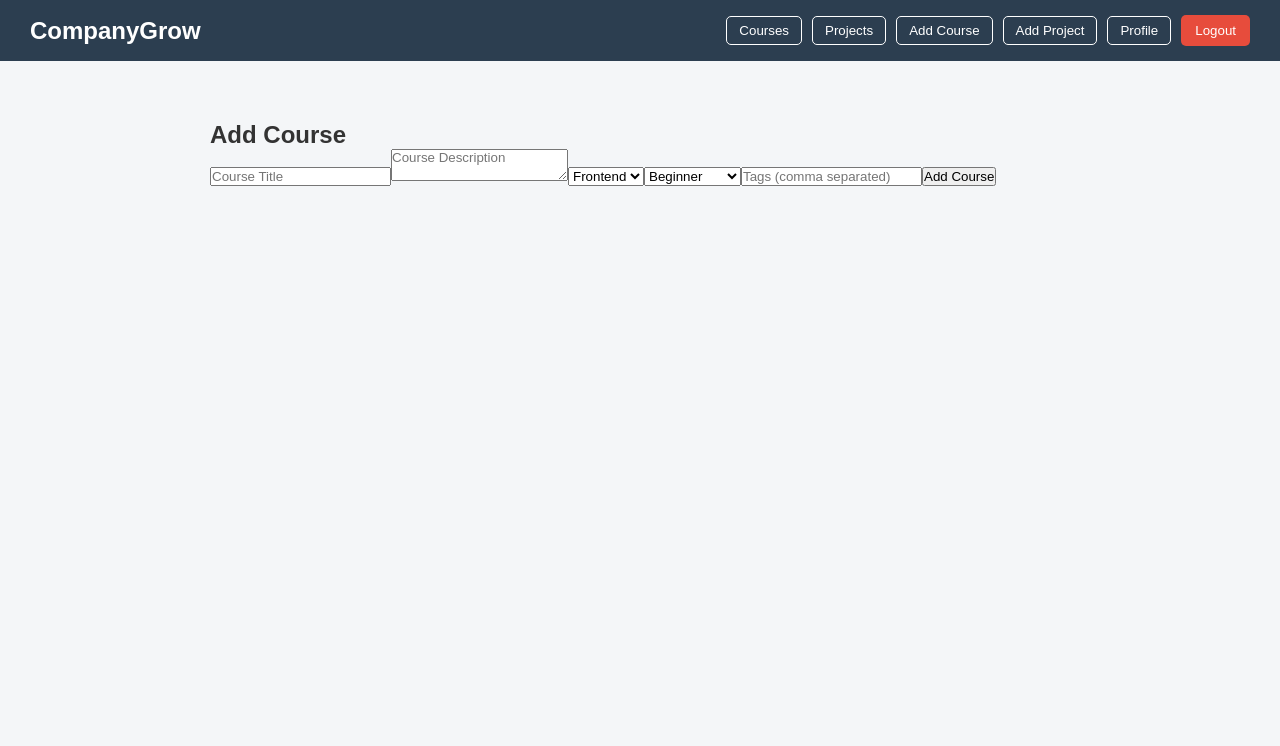
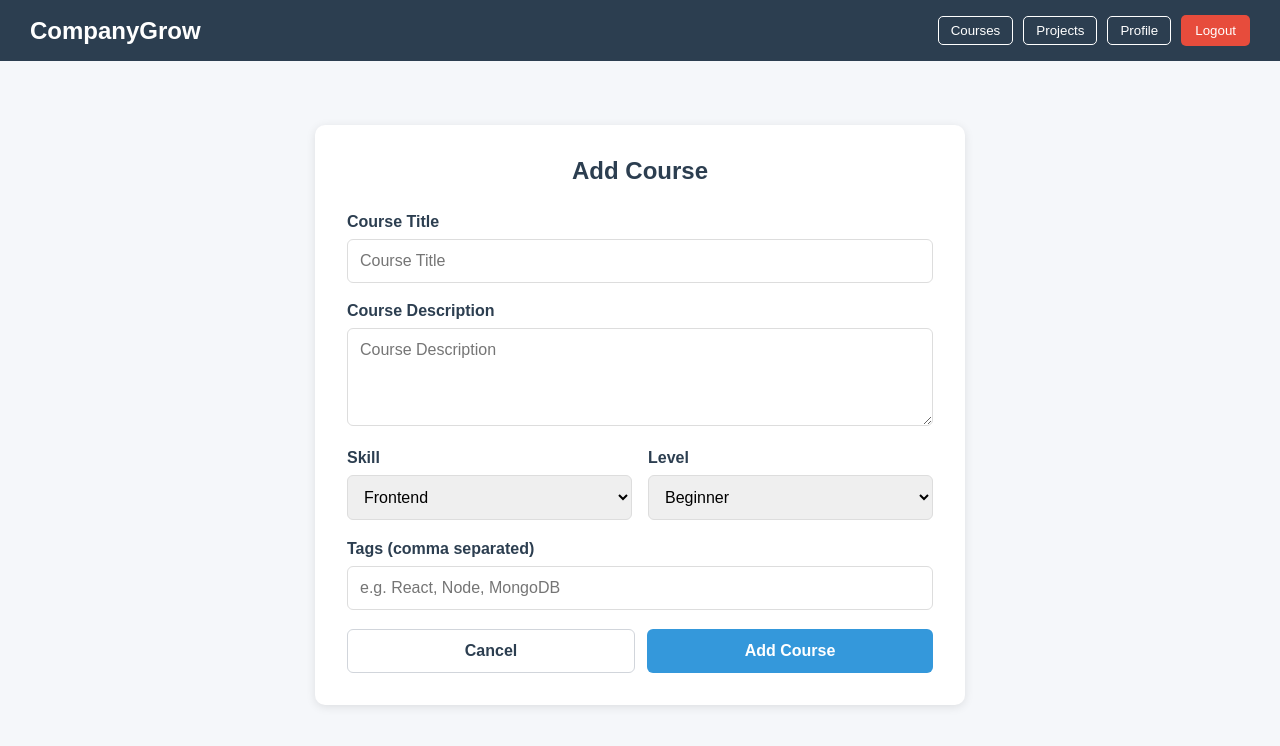
Before and after one commit to rehan-005/CompanyGrow-app, a React (Create React App) app in the folder frontend/: page /admin/add-course in a window 1280 px wide. Shown: the top 746 px of the page. Built offline with nearby package versions, Linux system fonts and the light colour scheme; sample sign-in values are in the browser's storage.

Commit message:
Added css in Admin side

```diff
--- a/frontend/src/components/Navbar.js
+++ b/frontend/src/components/Navbar.js
@@ -30,19 +30,6 @@ function Navbar() {
           <>
             <button className="nav-btn" onClick={() => navigate("/projects")}>
               Projects
-            </button>
-
-            <button
-              className="nav-btn"
-              onClick={() => navigate("/admin/add-course")}
-            >
-              Add Course
-            </button>
-            <button
-              className="nav-btn"
-              onClick={() => navigate("/admin/add-project")}
-            >
-              Add Project
             </button>
           </>
         )}
--- /dev/null
+++ b/frontend/src/pages/AddCourse.css
@@ -0,0 +1,126 @@
+.add-course-container {
+  min-height: 100vh;
+  background-color: #f5f7fa;
+  padding: 2rem 0;
+}
+
+.add-course-form {
+  max-width: 650px;
+  margin: 2rem auto;
+  padding: 2rem;
+  background: white;
+  border-radius: 10px;
+  box-shadow: 0 2px 10px rgba(0, 0, 0, 0.1);
+}
+
+.add-course-form h2 {
+  text-align: center;
+  color: #2c3e50;
+  margin-bottom: 1.75rem;
+}
+
+.add-course-error {
+  background-color: #fde8e8;
+  color: #c53030;
+  padding: 0.75rem 1rem;
+  border-radius: 4px;
+  margin-bottom: 1.5rem;
+  font-size: 0.9rem;
+}
+
+.add-course-group {
+  margin-bottom: 1.2rem;
+}
+
+.add-course-group label {
+  display: block;
+  margin-bottom: 0.5rem;
+  font-weight: 600;
+  color: #2c3e50;
+}
+
+.add-course-group input,
+.add-course-group select,
+.add-course-group textarea {
+  width: 100%;
+  padding: 0.75rem;
+  border: 1px solid #ddd;
+  border-radius: 6px;
+  font-size: 1rem;
+  transition: border-color 0.3s;
+}
+
+.add-course-group input:focus,
+.add-course-group select:focus,
+.add-course-group textarea:focus {
+  outline: none;
+  border-color: #3498db;
+  box-shadow: 0 0 0 2px rgba(52, 152, 219, 0.2);
+}
+
+.add-course-grid {
+  display: grid;
+  grid-template-columns: repeat(2, minmax(0, 1fr));
+  gap: 1rem;
+}
+
+.add-course-actions {
+  display: flex;
+  gap: 0.75rem;
+  margin-top: 0.5rem;
+}
+
+.add-course-cancel {
+  flex: 1;
+  padding: 0.75rem;
+  background: white;
+  color: #2c3e50;
+  border: 1px solid #d1d5db;
+  border-radius: 6px;
+  font-size: 1rem;
+  font-weight: 600;
+  cursor: pointer;
+}
+
+.add-course-cancel:hover {
+  background-color: #f3f4f6;
+}
+
+.add-course-submit {
+  flex: 1;
+  padding: 0.75rem;
+  background-color: #3498db;
+  color: white;
+  border: none;
+  border-radius: 6px;
+  font-size: 1rem;
+  font-weight: 700;
+  cursor: pointer;
+}
+
+.add-course-submit:hover {
+  background-color: #2980b9;
+}
+
+.add-course-submit:disabled,
+.add-course-cancel:disabled {
+  background-color: #bdc3c7;
+  border-color: #bdc3c7;
+  cursor: not-allowed;
+  color: white;
+}
+
+@media (max-width: 640px) {
+  .add-course-form {
+    margin: 1rem;
+    padding: 1.5rem;
+  }
+
+  .add-course-grid {
+    grid-template-columns: 1fr;
+  }
+
+  .add-course-actions {
+    flex-direction: column;
+  }
+}
--- a/frontend/src/pages/AddCourse.js
+++ b/frontend/src/pages/AddCourse.js
@@ -2,27 +2,53 @@ import { useState } from "react";
 import { useNavigate } from "react-router-dom";
 import API from "../api";
 import Navbar from "../components/Navbar";
+import "./AddCourse.css";
 
 function AddCourse() {
-  const [title, setTitle] = useState("");
-  const [description, setDescription] = useState("");
-  const [skill, setSkill] = useState("Frontend");      // ✅
-  const [level, setLevel] = useState("Beginner");      // ✅
-  const [skillTags, setSkillTags] = useState("");
+  const [formData, setFormData] = useState({
+    title: "",
+    description: "",
+    skill: "Frontend",
+    level: "Beginner",
+    skillTags: "",
+  });
+  const [loading, setLoading] = useState(false);
+  const [error, setError] = useState("");
 
   const token = localStorage.getItem("token");
   const navigate = useNavigate();
 
-  const handleAdd = async () => {
+  const handleChange = (e) => {
+    const { name, value } = e.target;
+    setFormData((prev) => ({
+      ...prev,
+      [name]: value,
+    }));
+  };
+
+  const handleAdd = async (e) => {
+    e.preventDefault();
+
+    if (!formData.title.trim() || !formData.description.trim()) {
+      setError("Title and description are required");
+      return;
+    }
+
+    setLoading(true);
+    setError("");
+
     try {
       await API.post(
         "/courses",
         {
-          title,
-          description,
-          skill,
-          level,
-          skillTags: skillTags.split(",").map(t => t.trim()),
+          title: formData.title,
+          description: formData.description,
+          skill: formData.skill,
+          level: formData.level,
+          skillTags: formData.skillTags
+            .split(",")
+            .map((t) => t.trim())
+            .filter(Boolean),
         },
         {
           headers: {
@@ -32,54 +58,109 @@ function AddCourse() {
       );
 
       alert("Course added successfully");
-      navigate("/courses"); // ✅ redirect after add
+      navigate("/courses");
     } catch (err) {
-      alert(err.response?.data?.message || "Failed to add course");
+      setError(err.response?.data?.message || "Failed to add course");
+    } finally {
+      setLoading(false);
     }
   };
 
   return (
     <>
       <Navbar />
-      <div className="container">
+      <div className="add-course-container">
+        <div className="add-course-form">
           <h2>Add Course</h2>
 
-        {/* TITLE */}
+          {error && <div className="add-course-error">{error}</div>}
+
+          <form onSubmit={handleAdd}>
+            <div className="add-course-group">
+              <label htmlFor="title">Course Title</label>
               <input
+                id="title"
+                name="title"
+                type="text"
+                value={formData.title}
+                onChange={handleChange}
                 placeholder="Course Title"
-          value={title}
-          onChange={(e) => setTitle(e.target.value)}
+                required
               />
+            </div>
 
-        {/* DESCRIPTION */}
+            <div className="add-course-group">
+              <label htmlFor="description">Course Description</label>
               <textarea
+                id="description"
+                name="description"
+                value={formData.description}
+                onChange={handleChange}
                 placeholder="Course Description"
-          value={description}
-          onChange={(e) => setDescription(e.target.value)}
+                rows="4"
+                required
               />
+            </div>
 
-        {/* ✅ SKILL SELECT */}
-        <select value={skill} onChange={(e) => setSkill(e.target.value)}>
+            <div className="add-course-grid">
+              <div className="add-course-group">
+                <label htmlFor="skill">Skill</label>
+                <select
+                  id="skill"
+                  name="skill"
+                  value={formData.skill}
+                  onChange={handleChange}
+                  required
+                >
                   <option value="Frontend">Frontend</option>
                   <option value="Backend">Backend</option>
                   <option value="Data">Data</option>
                 </select>
+              </div>
 
-        {/* ✅ LEVEL SELECT */}
-        <select value={level} onChange={(e) => setLevel(e.target.value)}>
+              <div className="add-course-group">
+                <label htmlFor="level">Level</label>
+                <select
+                  id="level"
+                  name="level"
+                  value={formData.level}
+                  onChange={handleChange}
+                  required
+                >
                   <option value="Beginner">Beginner</option>
                   <option value="Intermediate">Intermediate</option>
                   <option value="Advanced">Advanced</option>
                 </select>
+              </div>
+            </div>
 
-        {/* TAGS */}
+            <div className="add-course-group">
+              <label htmlFor="skillTags">Tags (comma separated)</label>
               <input
-          placeholder="Tags (comma separated)"
-          value={skillTags}
-          onChange={(e) => setSkillTags(e.target.value)}
+                id="skillTags"
+                name="skillTags"
+                type="text"
+                value={formData.skillTags}
+                onChange={handleChange}
+                placeholder="e.g. React, Node, MongoDB"
               />
+            </div>
 
-        <button onClick={handleAdd}>Add Course</button>
+            <div className="add-course-actions">
+              <button
+                type="button"
+                className="add-course-cancel"
+                onClick={() => navigate("/courses")}
+                disabled={loading}
+              >
+                Cancel
+              </button>
+              <button type="submit" className="add-course-submit" disabled={loading}>
+                {loading ? "Saving..." : "Add Course"}
+              </button>
+            </div>
+          </form>
+        </div>
       </div>
     </>
   );
--- /dev/null
+++ b/frontend/src/pages/Projects.css
@@ -0,0 +1,106 @@
+.projects-toolbar {
+  display: flex;
+  justify-content: flex-end;
+  margin: 10px 0 16px;
+}
+
+.projects-create-card {
+  background: white;
+  border-radius: 10px;
+  box-shadow: 0 4px 8px rgba(0, 0, 0, 0.05);
+  padding: 18px;
+  margin-bottom: 20px;
+}
+
+.projects-create-title {
+  margin-bottom: 12px;
+  color: #2c3e50;
+}
+
+.projects-error {
+  background-color: #fde8e8;
+  color: #c53030;
+  padding: 0.75rem 1rem;
+  border-radius: 6px;
+  margin-bottom: 1rem;
+  font-size: 0.9rem;
+}
+
+.projects-form-grid {
+  display: grid;
+  grid-template-columns: repeat(2, minmax(0, 1fr));
+  gap: 1rem;
+}
+
+.projects-group {
+  margin-bottom: 1rem;
+}
+
+.projects-group label {
+  display: block;
+  margin-bottom: 0.5rem;
+  font-weight: 600;
+  color: #2c3e50;
+}
+
+.projects-group input,
+.projects-group textarea {
+  width: 100%;
+  padding: 0.75rem;
+  border: 1px solid #ddd;
+  border-radius: 6px;
+  font-size: 1rem;
+}
+
+.projects-group input:focus,
+.projects-group textarea:focus {
+  outline: none;
+  border-color: #3498db;
+  box-shadow: 0 0 0 2px rgba(52, 152, 219, 0.2);
+}
+
+.projects-actions {
+  display: flex;
+  justify-content: flex-end;
+  margin-top: 8px;
+}
+
+.projects-create-btn {
+  background-color: #3498db;
+  color: white;
+  border: none;
+  padding: 8px 14px;
+  border-radius: 6px;
+  cursor: pointer;
+  font-weight: 700;
+}
+
+.projects-create-btn:hover {
+  background-color: #2980b9;
+}
+
+.projects-create-btn:disabled {
+  background-color: #95a5a6;
+  cursor: not-allowed;
+}
+
+.projects-delete-btn {
+  background-color: #e74c3c;
+  color: white;
+  border: none;
+  padding: 6px 12px;
+  border-radius: 6px;
+  cursor: pointer;
+  margin-top: 10px;
+  font-weight: 700;
+}
+
+.projects-delete-btn:hover {
+  background-color: #c0392b;
+}
+
+@media (max-width: 640px) {
+  .projects-form-grid {
+    grid-template-columns: 1fr;
+  }
+}
--- a/frontend/src/pages/Projects.js
+++ b/frontend/src/pages/Projects.js
@@ -1,10 +1,19 @@
 import { useEffect, useState } from "react";
 import Navbar from "../components/Navbar";
-import { getAllProjects, deleteProject } from "../api";
+import { getAllProjects, deleteProject, createProject } from "../api";
 import { useNavigate } from "react-router-dom";
+import "./Courses.css";
+import "./Projects.css";
 
 function Projects() {
   const [projects, setProjects] = useState([]);
+  const [formData, setFormData] = useState({
+    title: "",
+    description: "",
+    skills: "",
+  });
+  const [creating, setCreating] = useState(false);
+  const [error, setError] = useState("");
   const token = localStorage.getItem("token");
   const user = JSON.parse(localStorage.getItem("user"));
   const navigate = useNavigate();
@@ -14,6 +23,53 @@ function Projects() {
       getAllProjects(token).then((res) => setProjects(res.data));
     }
   }, [token, user]);
+
+  const refreshProjects = async () => {
+    const res = await getAllProjects(token);
+    setProjects(res.data);
+  };
+
+  const handleChange = (e) => {
+    const { name, value } = e.target;
+    setFormData((prev) => ({
+      ...prev,
+      [name]: value,
+    }));
+  };
+
+  const handleCreateProject = async (e) => {
+    e.preventDefault();
+    if (user?.role !== "admin") return;
+
+    if (!formData.title.trim() || !formData.skills.trim()) {
+      setError("Title and required skills are required");
+      return;
+    }
+
+    setCreating(true);
+    setError("");
+
+    try {
+      await createProject(
+        {
+          title: formData.title,
+          description: formData.description,
+          requiredSkills: formData.skills
+            .split(",")
+            .map((s) => s.trim())
+            .filter(Boolean),
+        },
+        token
+      );
+
+      setFormData({ title: "", description: "", skills: "" });
+      await refreshProjects();
+    } catch (err) {
+      setError(err.response?.data?.message || "Failed to create project");
+    } finally {
+      setCreating(false);
+    }
+  };
 
   const handleDelete = async (projectId) => {
     if (!window.confirm("Are you sure you want to delete this project?")) return;
@@ -36,6 +92,62 @@ function Projects() {
       <Navbar />
       <div className="container">
         <h2>Projects</h2>
+
+        {user?.role === "admin" && (
+          <div className="projects-create-card">
+            <h3 className="projects-create-title">Create Project</h3>
+
+            {error && <div className="projects-error">{error}</div>}
+
+            <form onSubmit={handleCreateProject}>
+              <div className="projects-form-grid">
+                <div className="projects-group">
+                  <label htmlFor="title">Project Title</label>
+                  <input
+                    id="title"
+                    name="title"
+                    type="text"
+                    value={formData.title}
+                    onChange={handleChange}
+                    placeholder="Project Title"
+                    required
+                  />
+                </div>
+
+                <div className="projects-group">
+                  <label htmlFor="skills">Required Skills (comma separated)</label>
+                  <input
+                    id="skills"
+                    name="skills"
+                    type="text"
+                    value={formData.skills}
+                    onChange={handleChange}
+                    placeholder="e.g. React, Node, MongoDB"
+                    required
+                  />
+                </div>
+              </div>
+
+              <div className="projects-group">
+                <label htmlFor="description">Description</label>
+                <textarea
+                  id="description"
+                  name="description"
+                  value={formData.description}
+                  onChange={handleChange}
+                  placeholder="Project description (optional)"
+                  rows="3"
+                />
+              </div>
+
+              <div className="projects-actions">
+                <button type="submit" className="projects-create-btn" disabled={creating}>
+                  {creating ? "Creating..." : "Create Project"}
+                </button>
+              </div>
+            </form>
+          </div>
+        )}
 
         {projects.map((project) => (
           <div key={project._id} className="course-card">
@@ -71,15 +183,7 @@ function Projects() {
             {/* ✅ ADMIN DELETE BUTTON */}
             {user?.role === "admin" && (
               <button
-                style={{
-                  backgroundColor: "#e74c3c",
-                  color: "white",
-                  border: "none",
-                  padding: "6px 12px",
-                  borderRadius: "4px",
-                  cursor: "pointer",
-                  marginTop: "10px",
-                }}
+                className="projects-delete-btn"
                 onClick={() => handleDelete(project._id)}
               >
                 Delete Project
```
Also changed, not shown: frontend/src/App.js (+4 -6 lines). Lines whose indentation alone changed are shown as unchanged.
